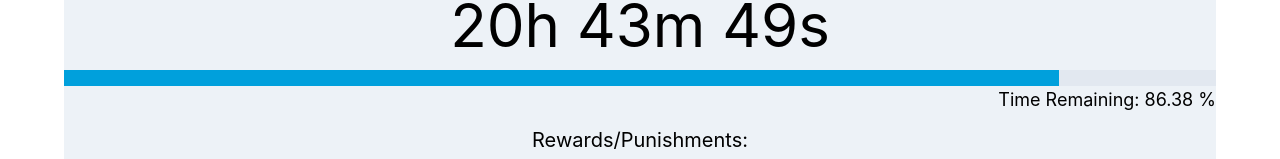
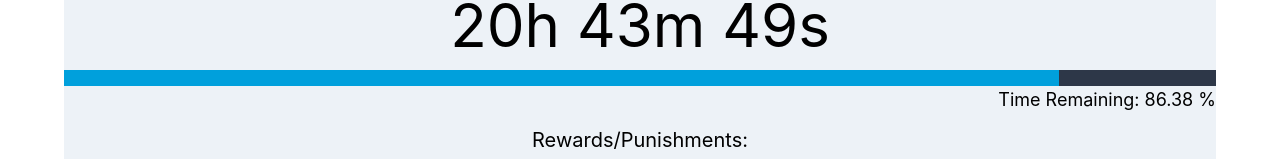
Before and after one commit to MrBenC88/TheQuestAdmin, a Next.js app: page /dashboard/quest/1 in a window 1280 px wide. Shown: the part 455-614 px from the top of the page. Built offline with nearby package versions, Linux system fonts and the light colour scheme.

Commit message:
modify gray bg for progress bar

```diff
--- a/src/components/CountdownTimer.jsx
+++ b/src/components/CountdownTimer.jsx
@@ -42,7 +42,7 @@ const CountdownTimer = ({ remainingTime, countdown }) => {
           {countdown}
         </Text>
       </Box>
-      <Box textAlign="center" bgColor="black">
+      <Box textAlign="center">
         <Progress
           value={calculateProgress()}
           size="lg"
@@ -53,7 +53,7 @@ const CountdownTimer = ({ remainingTime, countdown }) => {
               ? "yellow"
               : "linkedin"
           }
-          bg="gray.200"
+          bg="gray.700"
         />
       </Box>
       <Text textColor="black" textAlign="right" fontSize="lg">
```
